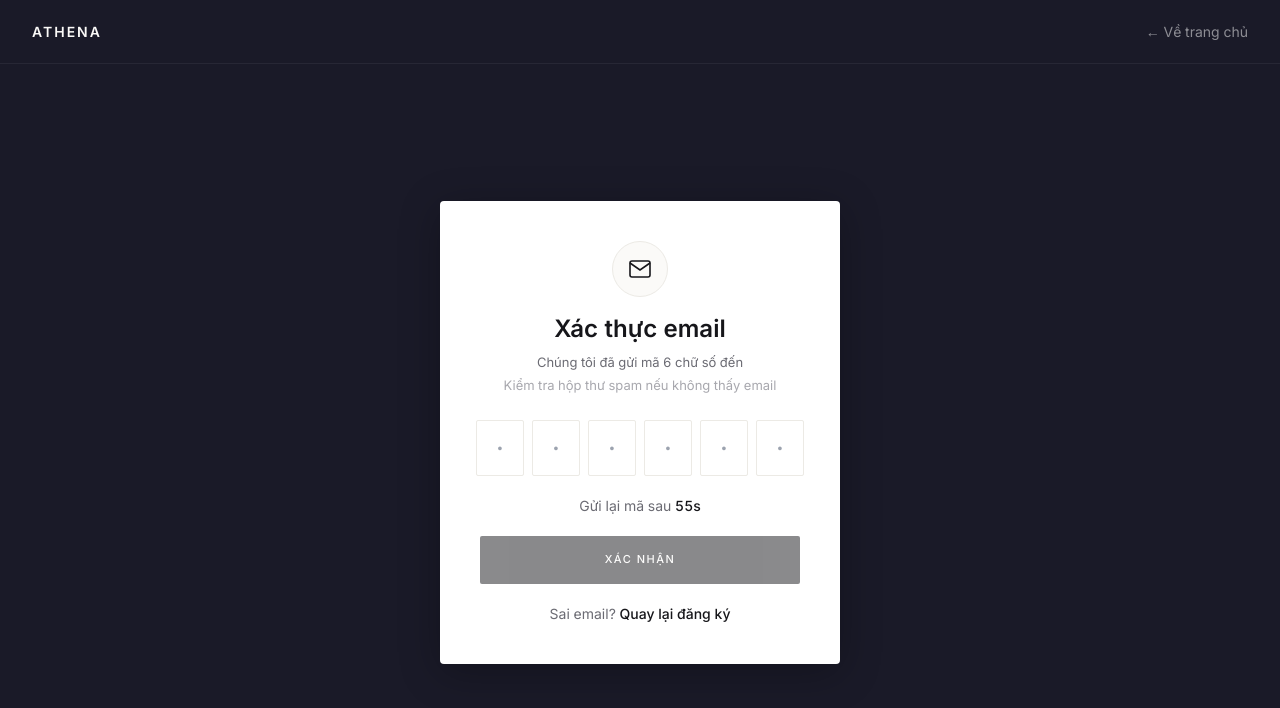
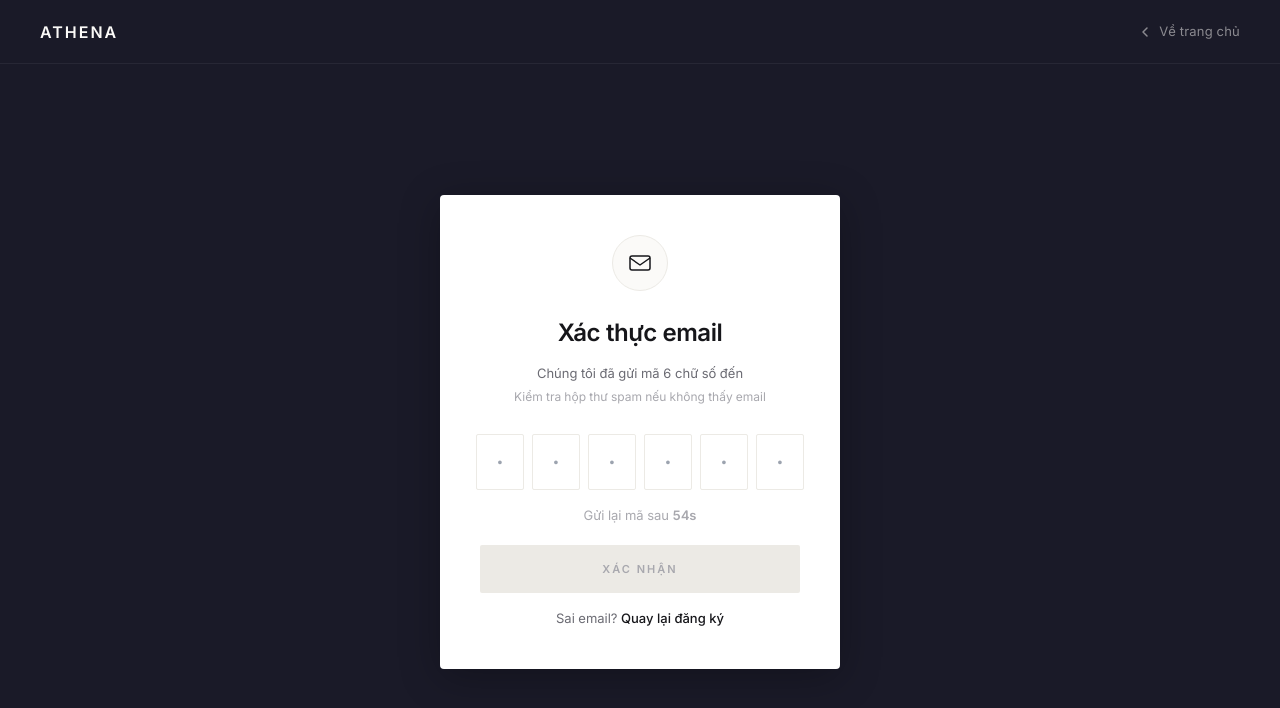
Before and after one commit to danghuydieu1243/UTE_Shop, a React (Vite) app in the folder frontend/: page /verify-otp in a window 1280 px wide. Shown: the top 708 px of the page. Built offline with nearby package versions, Linux system fonts and the light colour scheme.

Commit message:
fix(fe): rebuild OTP verify UI to match static design + preview

```diff
--- a/frontend/src/features/auth/components/OtpForm.tsx
+++ b/frontend/src/features/auth/components/OtpForm.tsx
@@ -1,6 +1,5 @@
 import { useEffect, useRef, useState, useCallback } from 'react';
 import { useNavigate } from 'react-router-dom';
-import { Button, Alert } from '../../../shared/ui';
 import { useVerifyOtpMutation, useResendOtpMutation } from '../authApi';
 
 interface Props {
@@ -15,7 +14,9 @@ export const OtpForm = ({ email, purpose }: Props) => {
 
   const [digits, setDigits] = useState<string[]>(['', '', '', '', '', '']);
   const [apiError, setApiError] = useState<string | null>(null);
-  const [cooldown, setCooldown] = useState(60);
+  const [inputState, setInputState] = useState<'idle' | 'error' | 'success'>('idle');
+  const [shake, setShake] = useState(false);
+  const [cooldown, setCooldown] = useState(59);
   const inputRefs = useRef<(HTMLInputElement | null)[]>([]);
   const timerRef = useRef<ReturnType<typeof setInterval> | null>(null);
 
@@ -34,7 +35,7 @@ export const OtpForm = ({ email, purpose }: Props) => {
   }, []);
 
   useEffect(() => {
-    startCooldown(60);
+    startCooldown(59);
     return () => {
       if (timerRef.current) clearInterval(timerRef.current);
     };
@@ -48,6 +49,8 @@ export const OtpForm = ({ email, purpose }: Props) => {
     const next = [...digits];
     next[index] = value.slice(-1);
     setDigits(next);
+    setInputState('idle');
+    setApiError(null);
     if (value && index < 5) {
       inputRefs.current[index + 1]?.focus();
     }
@@ -63,37 +66,50 @@ export const OtpForm = ({ email, purpose }: Props) => {
     e.preventDefault();
     const pasted = e.clipboardData.getData('text').replace(/\D/g, '').slice(0, 6);
     if (!pasted) return;
-    const next = [...digits];
+    const next = ['', '', '', '', '', ''];
     for (let i = 0; i < 6; i++) {
       next[i] = pasted[i] ?? '';
     }
     setDigits(next);
+    setInputState('idle');
+    setApiError(null);
     const lastFilled = Math.min(pasted.length - 1, 5);
     inputRefs.current[lastFilled]?.focus();
   };
 
   const handleSubmit = async (e: React.FormEvent) => {
     e.preventDefault();
-    if (!isComplete) return;
+    if (!isComplete || isVerifying) return;
     setApiError(null);
     try {
       const data = await verifyOtp({ email, purpose, code }).unwrap();
-      if (purpose === 'reset_password' && 'resetToken' in data) {
-        navigate(`/reset-password?email=${encodeURIComponent(email)}&token=${encodeURIComponent(data.resetToken)}`);
-      } else if ('redirect' in data) {
-        navigate((data as { redirect: string }).redirect);
-      }
+      // Flash success state on inputs before redirecting
+      setInputState('success');
+      setTimeout(() => {
+        if (purpose === 'reset_password' && 'resetToken' in data) {
+          navigate(`/reset-password?email=${encodeURIComponent(email)}&token=${encodeURIComponent(data.resetToken)}`);
+        } else if ('redirect' in data) {
+          navigate((data as { redirect: string }).redirect);
+        }
+      }, 600);
     } catch (err: unknown) {
       const e = err as { data?: { message?: string } };
       setApiError(e?.data?.message ?? 'Mã không đúng, vui lòng thử lại.');
+      setInputState('error');
+      // Trigger shake animation
+      setShake(true);
       // Reset OTP inputs on error
       setDigits(['', '', '', '', '', '']);
       inputRefs.current[0]?.focus();
     }
   };
 
+  const handleShakeEnd = () => setShake(false);
+
   const handleResend = async () => {
     setApiError(null);
+    setInputState('idle');
+    setDigits(['', '', '', '', '', '']);
     try {
       const result = await resendOtp({ email, purpose }).unwrap();
       const availableAt = new Date(result.resendAvailableAt).getTime();
@@ -107,12 +123,23 @@ export const OtpForm = ({ email, purpose }: Props) => {
     }
   };
 
+  // Per-input border class based on state
+  const inputBorderClass = (digit: string) => {
+    if (inputState === 'error') return 'border-danger-fg';
+    if (inputState === 'success') return 'border-success-fg bg-success-bg';
+    if (digit) return 'border-ink-2';
+    return 'border-line';
+  };
+
   return (
-    <form onSubmit={handleSubmit} noValidate className="flex flex-col items-center gap-5">
-      {apiError && <Alert kind="danger">{apiError}</Alert>}
-
-      {/* OTP inputs */}
-      <div className="flex gap-2" onPaste={handlePaste}>
+    <form onSubmit={handleSubmit} noValidate>
+      {/* OTP inputs row */}
+      <div
+        className={shake ? 'otp-inputs-shake' : ''}
+        style={{ display: 'flex', gap: '8px', justifyContent: 'center', marginBottom: '8px' }}
+        onPaste={handlePaste}
+        onAnimationEnd={handleShakeEnd}
+      >
         {digits.map((digit, i) => (
           <input
             key={i}
@@ -124,41 +151,93 @@ export const OtpForm = ({ email, purpose }: Props) => {
             placeholder="·"
             onChange={(e) => handleChange(i, e.target.value)}
             onKeyDown={(e) => handleKeyDown(i, e)}
-            className={`h-14 w-12 rounded border bg-surface text-center text-[22px] font-bold tabular-nums outline-none transition-colors focus:border-ink ${
-              digit ? 'border-ink' : 'border-line'
-            }`}
-            style={{ borderRadius: '2px' }}
+            className={`border bg-surface text-center font-bold tabular-nums outline-none transition-colors duration-[180ms] focus:border-ink ${inputBorderClass(digit)}`}
+            style={{
+              width: '48px',
+              height: '56px',
+              borderRadius: '2px',
+              fontSize: '22px',
+              fontVariantNumeric: 'tabular-nums',
+            }}
           />
         ))}
       </div>
 
-      {/* Resend */}
-      <div className="text-center text-sm text-ink-2">
+      {/* Error message — below inputs, hidden by default */}
+      {apiError && (
+        <p
+          className="text-danger-fg"
+          style={{ fontSize: '12px', marginTop: '8px', marginBottom: '4px' }}
+        >
+          {apiError}
+        </p>
+      )}
+
+      {/* Resend countdown */}
+      <div
+        className="text-center text-ink-3"
+        style={{ fontSize: '13px', margin: '16px 0 20px' }}
+      >
         {cooldown > 0 ? (
           <span>
             Gửi lại mã sau{' '}
-            <span className="tabular-nums font-medium text-ink">{cooldown}s</span>
+            <span className="tabular-nums font-semibold" style={{ fontVariantNumeric: 'tabular-nums' }}>
+              {cooldown}s
+            </span>
           </span>
         ) : (
           <button
             type="button"
             onClick={handleResend}
             disabled={isResending}
-            className="text-accent hover:underline disabled:opacity-50"
+            className="font-medium text-accent transition-opacity duration-[180ms] hover:opacity-75 disabled:opacity-50"
           >
             {isResending ? 'Đang gửi...' : 'Gửi lại mã'}
           </button>
         )}
       </div>
 
-      <Button
+      {/* Submit button — full-width, 48px, disabled until 6 digits */}
+      <button
         type="submit"
-        disabled={!isComplete}
-        loading={isVerifying}
-        className="h-12 w-full"
+        disabled={!isComplete || isVerifying}
+        className="flex w-full items-center justify-center gap-2 transition-opacity duration-200 hover:enabled:opacity-85 disabled:cursor-not-allowed"
+        style={{
+          height: '48px',
+          background: isComplete && !isVerifying ? '#16161A' : '#ECEAE5',
+          color: isComplete && !isVerifying ? '#FBFAF8' : '#A8A8AE',
+          borderRadius: '2px',
+          border: 'none',
+          fontSize: '11px',
+          fontWeight: 600,
+          letterSpacing: '2px',
+          textTransform: 'uppercase',
+        }}
       >
-        XÁC NHẬN
-      </Button>
+        {isVerifying ? (
+          <>
+            <span
+              className="inline-block h-4 w-4 animate-spin rounded-full"
+              style={{ border: '2px solid rgba(255,255,255,.3)', borderTopColor: 'white' }}
+            />
+            <span>XÁC NHẬN</span>
+          </>
+        ) : (
+          'XÁC NHẬN'
+        )}
+      </button>
+
+      {/* Shake + input focus animations */}
+      <style>{`
+        @keyframes shake {
+          0%,100% { transform: translateX(0); }
+          20%      { transform: translateX(-5px); }
+          40%      { transform: translateX(5px); }
+          60%      { transform: translateX(-4px); }
+          80%      { transform: translateX(4px); }
+        }
+        .otp-inputs-shake { animation: shake 380ms ease; }
+      `}</style>
     </form>
   );
 };
--- a/frontend/src/features/auth/pages/VerifyOtpPage.tsx
+++ b/frontend/src/features/auth/pages/VerifyOtpPage.tsx
@@ -9,50 +9,89 @@ export const VerifyOtpPage = () => {
     purposeParam === 'reset_password' ? 'reset_password' : 'register';
 
   return (
-    <div className="min-h-screen" style={{ backgroundColor: '#1A1A28' }}>
-      {/* Topbar */}
-      <header className="flex h-16 items-center justify-between px-8" style={{ borderBottom: '1px solid rgba(255,255,255,.06)' }}>
-        <Link to="/" className="text-sm font-semibold uppercase tracking-[2px] text-paper">
-          ATHENA
+    <div className="flex min-h-screen flex-col" style={{ backgroundColor: '#1A1A28' }}>
+      {/* Topbar — identical structure to LoginPage / RegisterPage */}
+      <header
+        className="flex h-16 flex-shrink-0 items-center justify-between px-10"
+        style={{ borderBottom: '1px solid rgba(255,255,255,.06)' }}
+      >
+        <Link
+          to="/"
+          className="text-[16px] font-semibold uppercase tracking-[2px] text-paper transition-opacity duration-200 hover:opacity-70"
+        >
+          Athena
         </Link>
-        <Link to="/" className="text-sm" style={{ color: 'rgba(255,255,255,.5)' }}>
-          ← Về trang chủ
+        <Link
+          to="/"
+          className="flex items-center gap-1.5 text-[13px] tracking-[.2px] transition-colors duration-200 hover:text-paper"
+          style={{ color: 'rgba(251,250,248,.5)' }}
+        >
+          {/* Chevron left — exact SVG from static */}
+          <svg width="16" height="16" viewBox="0 0 16 16" fill="none">
+            <path d="M10 12L6 8l4-4" stroke="currentColor" strokeWidth="1.5" strokeLinecap="round" strokeLinejoin="round"/>
+          </svg>
+          Về trang chủ
         </Link>
       </header>
 
-      {/* Content */}
-      <div className="flex min-h-[calc(100vh-4rem)] items-center justify-center px-4 py-8">
+      {/* Main centered content */}
+      <main className="flex flex-1 items-center justify-center px-5 py-12">
         <div
-          className="w-full max-w-[400px] rounded-modal bg-surface p-10 text-center"
-          style={{ boxShadow: '0 8px 40px rgba(0,0,0,.28)' }}
+          className="w-full max-w-[400px] bg-surface text-center"
+          style={{
+            borderRadius: '4px',
+            boxShadow: '0 8px 40px rgba(0,0,0,.28)',
+            padding: '40px',
+            animation: 'cardIn 320ms cubic-bezier(.22,.61,.36,1) both',
+          }}
         >
-          {/* Icon */}
-          <div className="mx-auto mb-4 flex h-14 w-14 items-center justify-center rounded-full border border-line bg-paper">
-            <svg width="24" height="24" viewBox="0 0 24 24" fill="none" stroke="#16161A" strokeWidth="1.6">
-              <path d="M4 4h16c1.1 0 2 .9 2 2v12c0 1.1-.9 2-2 2H4c-1.1 0-2-.9-2-2V6c0-1.1.9-2 2-2z"/>
-              <polyline points="22,6 12,13 2,6"/>
+          {/* Email icon — 56×56px circle, bg paper, border line */}
+          <div
+            className="mx-auto mb-6 flex h-14 w-14 items-center justify-center rounded-full border border-line bg-paper"
+            style={{ width: '56px', height: '56px' }}
+          >
+            {/* Envelope SVG — exact from static (26×26) */}
+            <svg width="26" height="26" viewBox="0 0 26 26" fill="none">
+              <rect x="3" y="6" width="20" height="14" rx="2" stroke="#16161A" strokeWidth="1.5"/>
+              <path d="M3 8l10 7 10-7" stroke="#16161A" strokeWidth="1.5" strokeLinejoin="round"/>
             </svg>
           </div>
 
-          <h1 className="mb-2 text-2xl font-semibold text-ink">Xác thực email</h1>
-          <p className="mb-1 text-[13px] text-ink-2">
+          {/* Title */}
+          <h2
+            className="mb-3 font-semibold text-ink"
+            style={{ fontSize: '24px', letterSpacing: '-.5px' }}
+          >
+            Xác thực email
+          </h2>
+
+          {/* Description */}
+          <p className="mb-1 text-[13px] leading-[1.6] text-ink-2">
             Chúng tôi đã gửi mã 6 chữ số đến
           </p>
           <p className="mb-1 break-all text-[13px] font-semibold text-ink">{email}</p>
-          <p className="mb-6 text-[13px] text-ink-3">
+          <p className="mb-7 text-[12px] text-ink-3">
             Kiểm tra hộp thư spam nếu không thấy email
           </p>
 
           <OtpForm email={email} purpose={purpose} />
 
-          <p className="mt-5 text-sm text-ink-2">
+          <p className="mt-4 text-[13px] text-ink-2">
             Sai email?{' '}
             <Link to="/register" className="font-medium text-ink hover:underline">
               Quay lại đăng ký
             </Link>
           </p>
         </div>
-      </div>
+      </main>
+
+      {/* Card entrance animation */}
+      <style>{`
+        @keyframes cardIn {
+          from { opacity: 0; transform: translateY(12px); }
+          to   { opacity: 1; transform: translateY(0); }
+        }
+      `}</style>
     </div>
   );
 };
```
